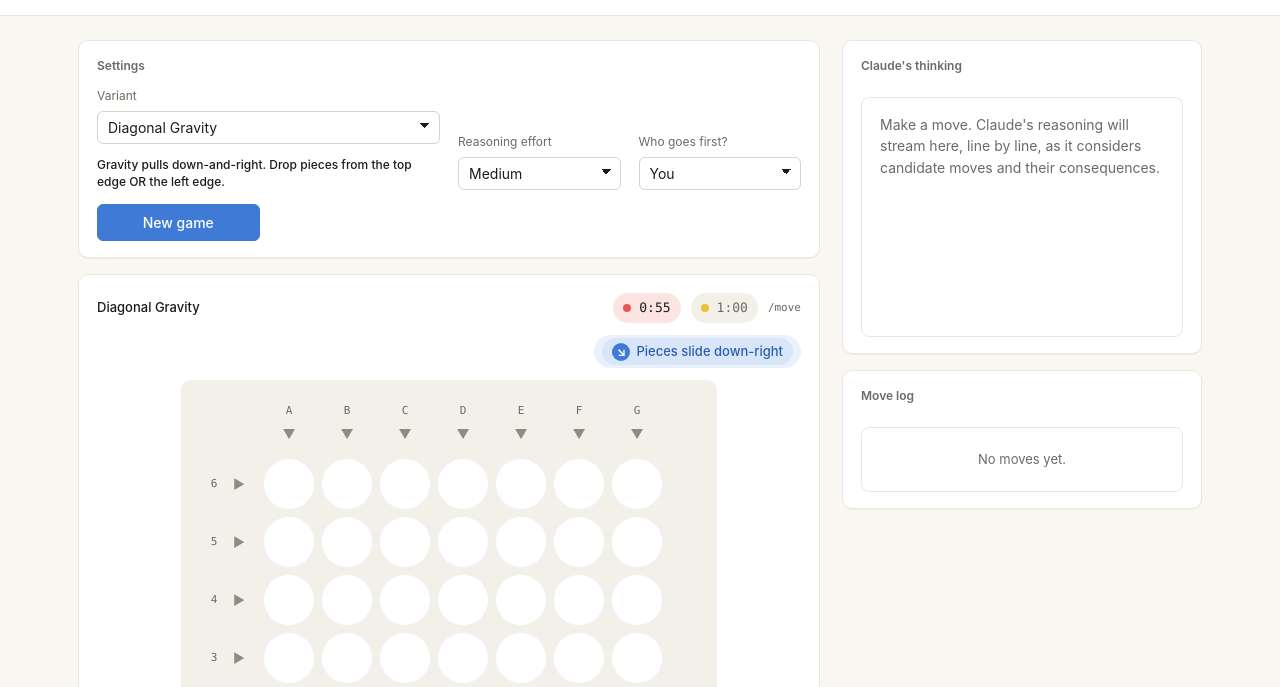
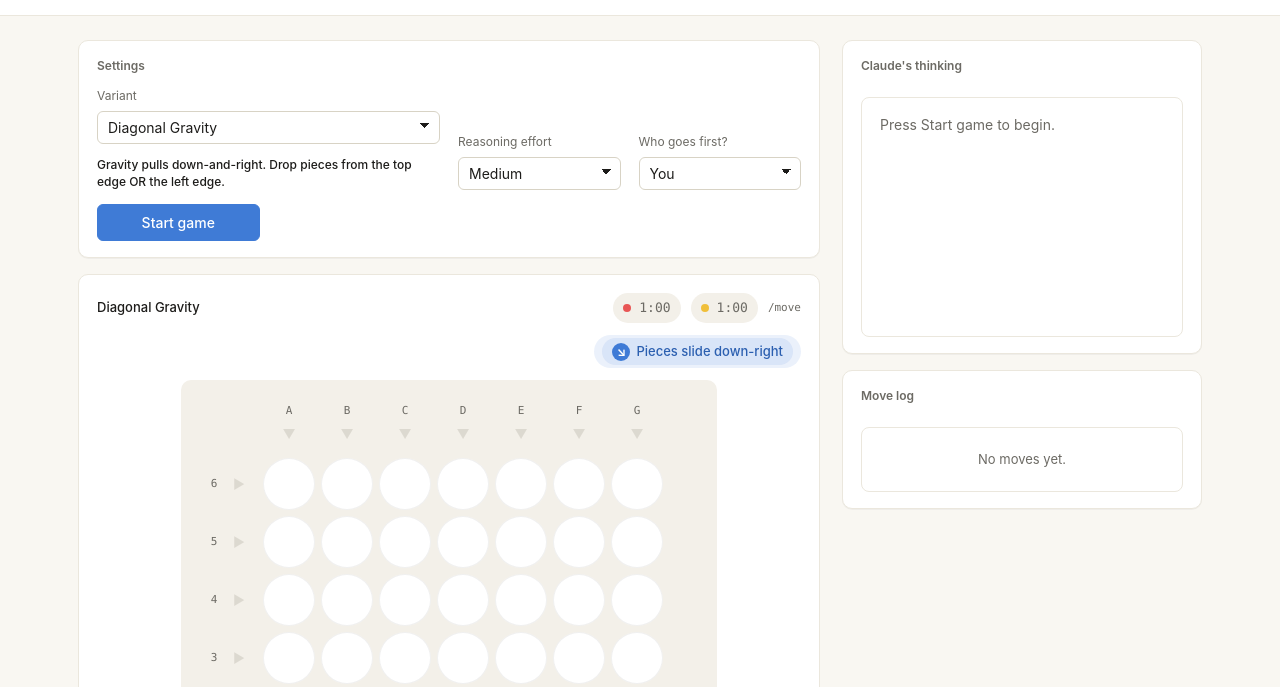
Before and after one commit to speakingtrumpetskier-prog/claude-connect4-arena, a website: page public/index.html in a window 1280 px wide. Shown: the part 75-762 px from the top of the page. Drawn offline with Linux system fonts and the light colour scheme.

Commit message:
Pre-start state with Start game button; restore time-control hint to Claude

```diff
--- a/public/app.js
+++ b/public/app.js
@@ -39,7 +39,7 @@ const VARIANT_NAMES = {
 };
 
 const VARIANT_DESCRIPTIONS = {
-  classic: "<strong>Standard Connect 4.</strong>",
+  classic: "",
   diagonal: "<strong>Gravity pulls down-and-right. Drop pieces from the top edge OR the left edge.</strong>",
   flip: "<strong>Gravity rotates clockwise every N moves.</strong> All pieces re-settle each time it rotates.",
   custom: "<strong>You write the rules; Claude enforces them and plays.</strong> Describe your variant in plain English in the box below. Claude validates each of your moves, makes its own move, and returns the new board.",
@@ -86,6 +86,7 @@ function newGame() {
     timeHuman: TIME_PER_PLAYER_MS,
     timeClaude: TIME_PER_PLAYER_MS,
     turnStart: Date.now(),
+    started: true,
   };
   thinkingEl.textContent = "Make a move. Claude's reasoning will stream here, line by line, as it considers candidate moves and their consequences.";
   thinkingEl.classList.add("empty");
@@ -109,7 +110,7 @@ function stopTicker() {
 }
 
 function tick() {
-  if (!state || state.gameOver) return;
+  if (!state || state.gameOver || !state.started) return;
   const now = Date.now();
   const elapsed = now - state.turnStart;
   state.turnStart = now;
@@ -153,12 +154,13 @@ function fmtClock(ms) {
 function renderTimers() {
   timerHumanClock.textContent = fmtClock(state.timeHuman);
   timerClaudeClock.textContent = fmtClock(state.timeClaude);
-  const humanActive = !state.gameOver && state.turn === 1 && !state.pendingClaude;
-  const claudeActive = !state.gameOver && (state.turn === 2 || state.pendingClaude);
+  const running = state.started && !state.gameOver;
+  const humanActive = running && state.turn === 1 && !state.pendingClaude;
+  const claudeActive = running && (state.turn === 2 || state.pendingClaude);
   timerHumanEl.classList.toggle("active", humanActive);
   timerClaudeEl.classList.toggle("active", claudeActive);
-  timerHumanEl.classList.toggle("low", !state.gameOver && state.timeHuman > 0 && state.timeHuman < 15000);
-  timerClaudeEl.classList.toggle("low", !state.gameOver && state.timeClaude > 0 && state.timeClaude < 15000);
+  timerHumanEl.classList.toggle("low", running && state.timeHuman > 0 && state.timeHuman < 15000);
+  timerClaudeEl.classList.toggle("low", running && state.timeClaude > 0 && state.timeClaude < 15000);
 }
 
 // ---------- Gravity vectors ----------
@@ -368,7 +370,7 @@ function render() {
     });
   };
 
-  const interactive = !state.gameOver && !state.pendingClaude && state.turn === 1;
+  const interactive = state.started && !state.gameOver && !state.pendingClaude && state.turn === 1;
   const dropStateFor = (edge, idx) =>
     !isSupported(edge, idx) ? "unsupported" : (interactive ? "active" : "waiting");
 
@@ -872,4 +874,36 @@ newGameBtn.addEventListener("click", newGame);
 flipNWrap.hidden = variantSel.value !== "flip";
 customWrap.hidden = variantSel.value !== "custom";
 updateVariantDesc();
-newGame();
+initBoard();
+
+function initBoard() {
+  // Pre-start: show an empty board with full clocks, but no ticker, no
+  // interactivity. Game begins when the user clicks "Start game".
+  state = {
+    variant: variantSel.value,
+    board: emptyBoard(),
+    turn: firstSel.value === "human" ? 1 : 2,
+    moveCount: 0,
+    gameOver: false,
+    winner: null,
+    winningCells: [],
+    history: [],
+    flipN: parseInt(flipNInput.value, 10) || 3,
+    gravityIdx: 0,
+    customRules: customRulesEl.value.trim(),
+    pendingClaude: false,
+    timeHuman: TIME_PER_PLAYER_MS,
+    timeClaude: TIME_PER_PLAYER_MS,
+    turnStart: Date.now(),
+    started: false,
+  };
+  thinkingEl.textContent = "Press Start game to begin.";
+  thinkingEl.classList.add("empty");
+  logEl.innerHTML = "";
+  variantNameEl.textContent = VARIANT_NAMES[state.variant] || state.variant;
+  timerHumanEl.classList.remove("expired", "low", "active");
+  timerClaudeEl.classList.remove("expired", "low", "active");
+  render();
+  renderTimers();
+  setStatus("Press Start game.");
+}
--- a/public/index.html
+++ b/public/index.html
@@ -58,7 +58,7 @@
             </select>
           </div>
 
-          <button id="new-game">New game</button>
+          <button id="new-game">Start game</button>
         </div>
       </section>
 
```
Also changed, not shown: api/move.js (+19 -1 lines).
